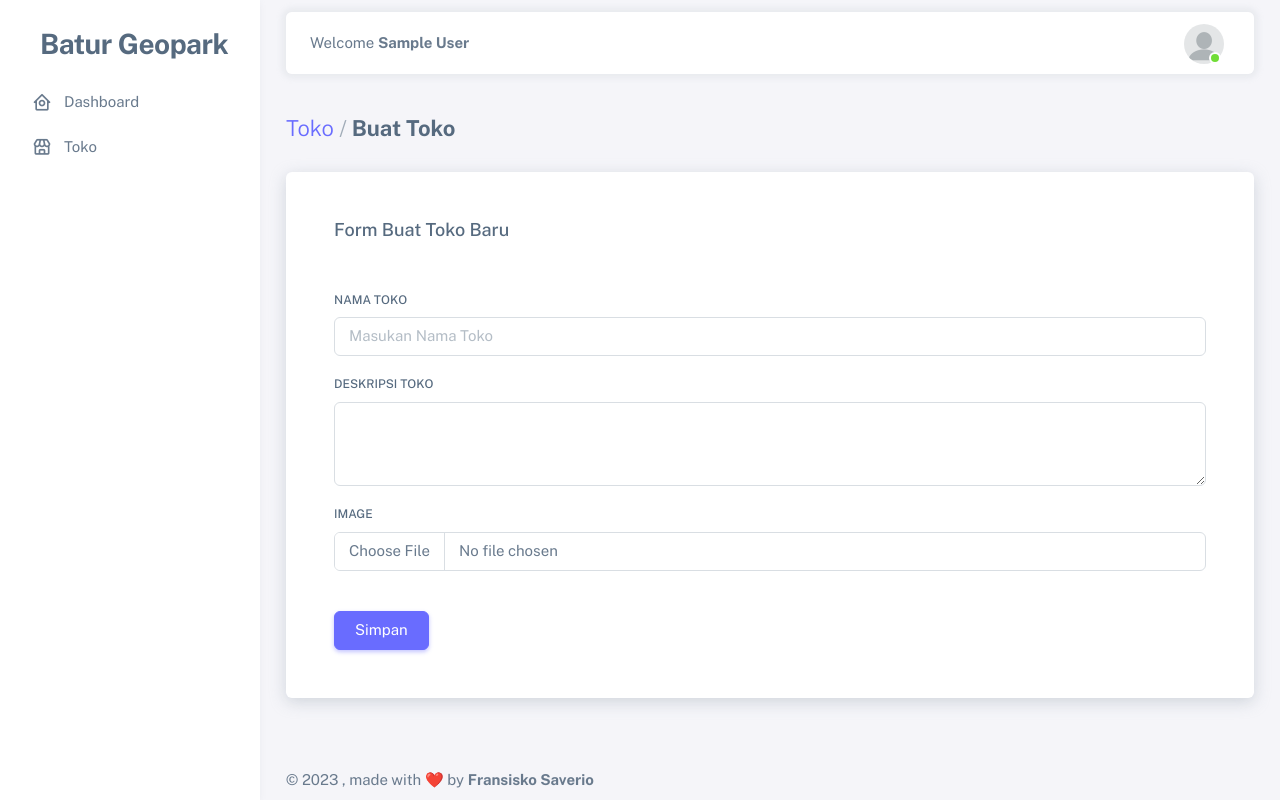
After one commit to fransisko123/e-commerce_batur_georpark, a Laravel app: page /toko/create in a window 1280 px wide. The commit adds this page. Run offline with Laravel 10, Linux system fonts and the light colour scheme; the visitor is signed in with stand-in values (Sample User, id 1).

Commit message:
sedang membuat tambah toko

```diff
--- /dev/null
+++ b/app/Http/Controllers/TokoController.php
@@ -0,0 +1,80 @@
+<?php
+
+namespace App\Http\Controllers;
+
+use App\Models\Toko;
+use Illuminate\Http\Request;
+
+class TokoController extends Controller
+{
+    /**
+     * Display a listing of the resource.
+     */
+    public function index()
+    {
+        $toko = Toko::all();
+        return view('admin.toko.index',
+            ['toko' => $toko]
+        );
+    }
+
+    /**
+     * Show the form for creating a new resource.
+     */
+    public function create()
+    {
+        return view('admin.toko.create');
+    }
+
+    /**
+     * Store a newly created resource in storage.
+     */
+    public function store(Request $request)
+    {
+        $toko = new Toko();
+
+        $toko->nama = $request->nama;
+        $toko->deskripsi = $request->deskripsi;
+
+        if($request->file('image')){
+            $file= $request->file('image');
+            $filename= date('YmdHi').$file->getClientOriginalName();
+            $file-> move(storage_path('storage/image_toko'), $filename);
+            $toko->image = $filename;
+        }
+        $toko->save();
+        return redirect()->route('toko.index')->with('status', 'Berhasil Menambahkan Slider.');
+    }
+
+    /**
+     * Display the specified resource.
+     */
+    public function show(Toko $toko)
+    {
+        //
+    }
+
+    /**
+     * Show the form for editing the specified resource.
+     */
+    public function edit(Toko $toko)
+    {
+        //
+    }
+
+    /**
+     * Update the specified resource in storage.
+     */
+    public function update(Request $request, Toko $toko)
+    {
+        //
+    }
+
+    /**
+     * Remove the specified resource from storage.
+     */
+    public function destroy(Toko $toko)
+    {
+        //
+    }
+}
--- /dev/null
+++ b/resources/views/admin/toko/create.blade.php
@@ -0,0 +1,33 @@
+@extends('admin_layouts/master')
+
+@section('title', 'Tambah Toko')
+
+@section('content')
+    <div class="d-flex justify-content-between align-items-center">
+      <h4 class="fw-bold py-3">
+        <span class="text-muted fw-light"><a href="{{ route('toko.index') }}">Toko</a> /</span> Buat Toko
+      </h4>
+    </div>
+
+    <div class="p-4 sm:p-8 bg-white dark:bg-gray-800 shadow rounded mb-4">
+      <h5 class="card-header">Form Buat Toko Baru</h5>
+      <div class="card-body">
+        <form action="{{ route('toko.store') }}" method="post" enctype="multipart/form-data">
+          @csrf
+          <div class="mb-3">
+            <label for="nama" class="form-label">Nama Toko</label>
+            <input type="text" class="form-control" name="nama" id="nama" placeholder="Masukan Nama Toko" required>
+          </div>
+          <div class="mb-3">
+            <label for="deskripsi" class="form-label">Deskripsi Toko</label>
+            <textarea class="form-control" name="deskripsi" id="deskripsi" rows="3"></textarea>
+          </div>
+          <div class="mb-3">
+            <label for="image" class="form-label">Image</label>
+            <input class="form-control" type="file" name="image" id="image" required>
+          </div>
+          <button type="submit" class="btn btn-primary mt-4">Simpan</button>
+        </form>
+      </div>
+    </div>
+@endsection
--- a/resources/views/admin_layouts/master.blade.php
+++ b/resources/views/admin_layouts/master.blade.php
@@ -115,7 +115,7 @@
                   </a>
                   <ul class="dropdown-menu dropdown-menu-end">
                     <li>
-                      <a class="dropdown-item" href="#">
+                      <a class="dropdown-item" href="/profile">
                         <div class="d-flex">
                           <div class="flex-shrink-0 me-3">
                             <div class="avatar avatar-online">
@@ -138,7 +138,7 @@
                         <span class="align-middle">My Profile</span>
                       </a>
                     </li>
-                    <li>
+                    {{-- <li>
                       <a class="dropdown-item" href="#">
                         <i class="bx bx-cog me-2"></i>
                         <span class="align-middle">Settings</span>
@@ -152,7 +152,7 @@
                           <span class="flex-shrink-0 badge badge-center rounded-pill bg-danger w-px-20 h-px-20">4</span>
                         </span>
                       </a>
-                    </li>
+                    </li> --}}
                     <li>
                       <div class="dropdown-divider"></div>
                     </li>
@@ -235,17 +235,13 @@
     <script src="{{ asset('admin_assets/assets/vendor/js/menu.js') }}"></script>
     <!-- endbuild -->
 
-    <!-- Vendors JS -->
-    <script src="{{ asset('admin_assets/assets/vendor/libs/apex-charts/apexcharts.js') }}"></script>
-
     <!-- Main JS -->
     <script src="{{ asset('admin_assets/assets/js/main.js') }}"></script>
 
-    <!-- Page JS -->
-    <script src="{{ asset('admin_assets/assets/js/dashboards-analytics.js') }}"></script>
-
     <!-- Place this tag in your head or just before your close body tag. -->
     <script async defer src="https://buttons.github.io/buttons.js"></script>
+
+    <!-- Page JS -->
     @yield('additional_js')
   </body>
 </html>
--- a/resources/views/admin_layouts/navigation.blade.php
+++ b/resources/views/admin_layouts/navigation.blade.php
@@ -22,5 +22,11 @@
         <div data-i18n="Analytics">Dashboard</div>
       </a>
     </li>
+    <li class="menu-item {{ (request()->is('toko')) ? 'active' : '' }}">
+      <a href="{{ route('toko.index') }}" class="menu-link">
+        <i class="menu-icon tf-icons bx bx-store"></i>
+        <div data-i18n="Analytics">Toko</div>
+      </a>
+    </li>
   </ul>
 </aside>
--- a/routes/web.php
+++ b/routes/web.php
@@ -2,6 +2,7 @@
 
 use App\Http\Controllers\DashboardController;
 use App\Http\Controllers\ProfileController;
+use App\Http\Controllers\TokoController;
 use Illuminate\Support\Facades\Route;
 
 /*
@@ -26,6 +27,7 @@ Route::middleware('auth', 'verified')->group(function () {
 
     // Dashboard Admin
     Route::get('/dashboard', [DashboardController::class, 'index'])->name('dashboard.index');
+    Route::resource('toko', TokoController::class);
 });
 
 require __DIR__.'/auth.php';
```
Also changed, not shown: app/Http/Controllers/ProdukController.php (added, +65 -0 lines), app/Models/Produk.php (added, +11 -0 lines), app/Models/Toko.php (added, +12 -0 lines), resources/views/admin/toko/index.blade.php (added, +67 -0 lines), database/migrations/2023_08_20_022737_create_tokos_table.php (added), database/migrations/2023_08_20_022745_create_produks_table.php (added), storage/storage/image_toko/202308201622background.jpg (added).
